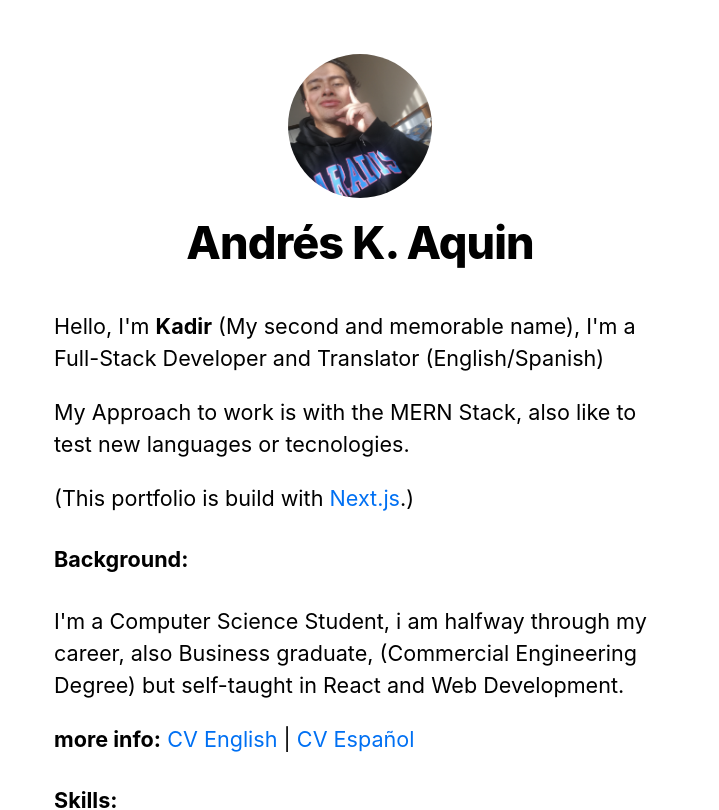
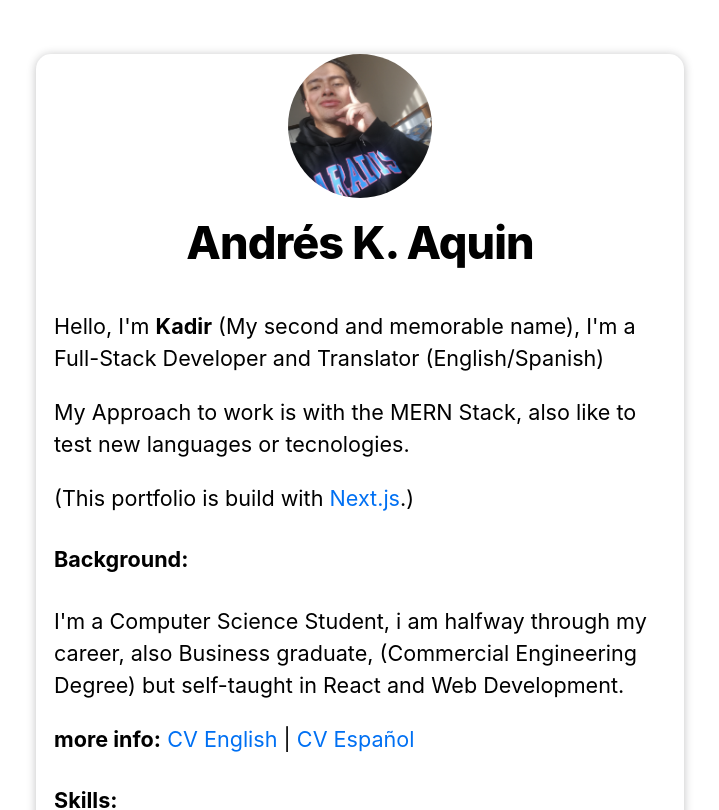
Before and after one commit to Andrus123/nextjs-blog, a Next.js app: page / in a window 1280 px wide. Shown: the top 810 px of the page, without its empty margins (280-999 px from the left). Built offline with nearby package versions, Linux system fonts and the light colour scheme.

Commit message:
Polishing Site

```diff
--- a/components/layout.module.css
+++ b/components/layout.module.css
@@ -2,6 +2,9 @@
     max-width: 36rem;
     padding: 0 1rem;
     margin: 3rem auto 6rem;
+    border-radius: 15px;
+    border-color: rgba(223,225,229,0);
+    box-shadow: 0 1px 10px rgb(32 33 36 / 28%);
 }
 
 .header{
--- a/projects/airbnbmobile.md
+++ b/projects/airbnbmobile.md
@@ -12,3 +12,7 @@ In order to learn **React Native** and Mobile Development, i have used React Nat
 For the listing, i have used **Google Places API**
 
 ![Alt text](../images/autocompletion.png "Places API")
+
+For the maps api, **Google Geolocation API** and **AWS AppSync Console** for the Places's Queries
+
+![Alt text](../images/geolocation.png "Maps API")
```
Also changed, not shown: public/images/geolocation.png (added), styles/global.css (line endings or trailing spaces).
